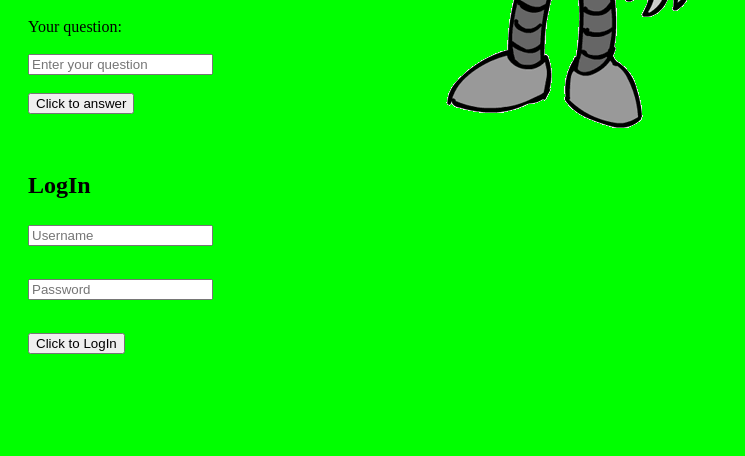
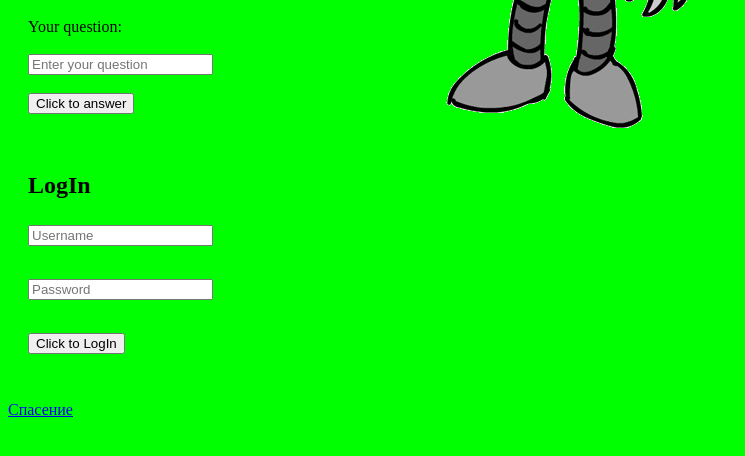
Before and after one commit to rAtOrA/About-me, a plain HTML site: page pol/index.html in a window 1280 px wide. Shown: the part 300-756 px from the top of the page, without its empty margins (0-745 px from the left). Drawn offline with Linux system fonts and the light colour scheme.

Commit message:
Update index.html

```diff
--- a/pol/index.html
+++ b/pol/index.html
@@ -43,5 +43,6 @@
 </div>
 </form>
 <script src="index.js"></script>
+<a href='http://informatics.mccme.ru/'>Спасение</a>
 </body>
 </html>
```
